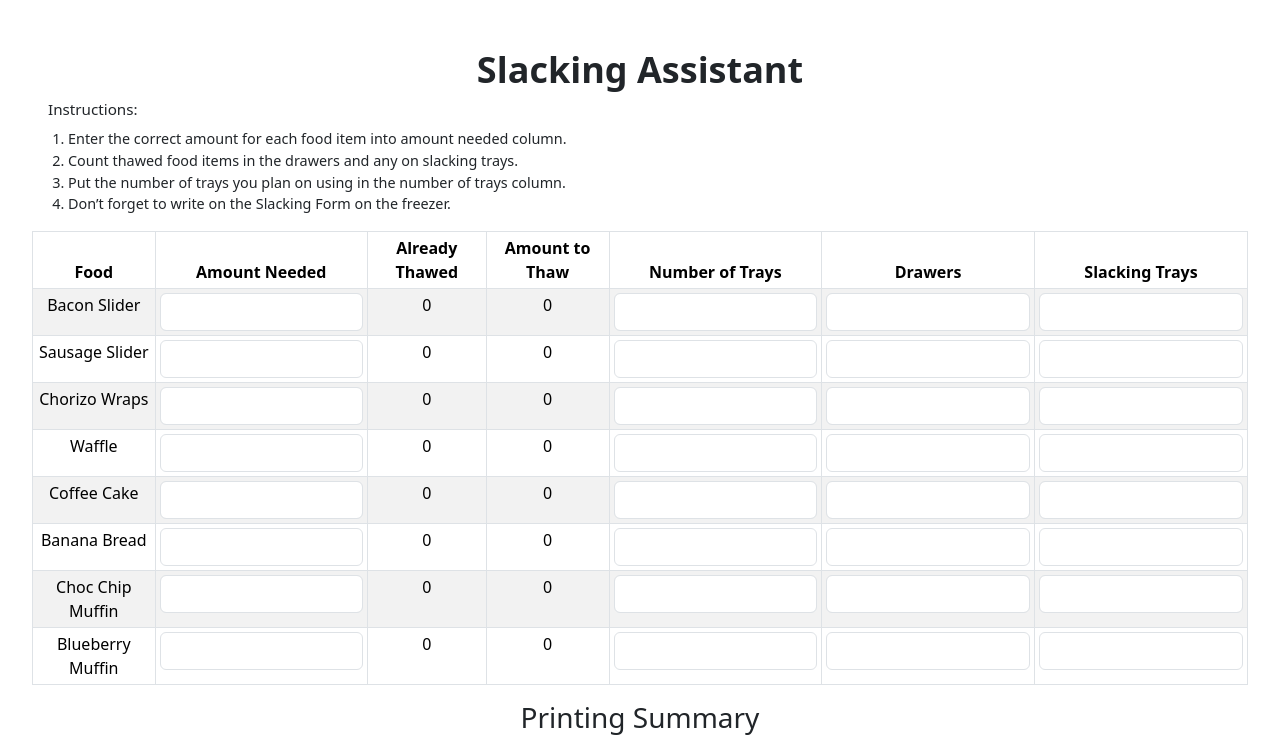
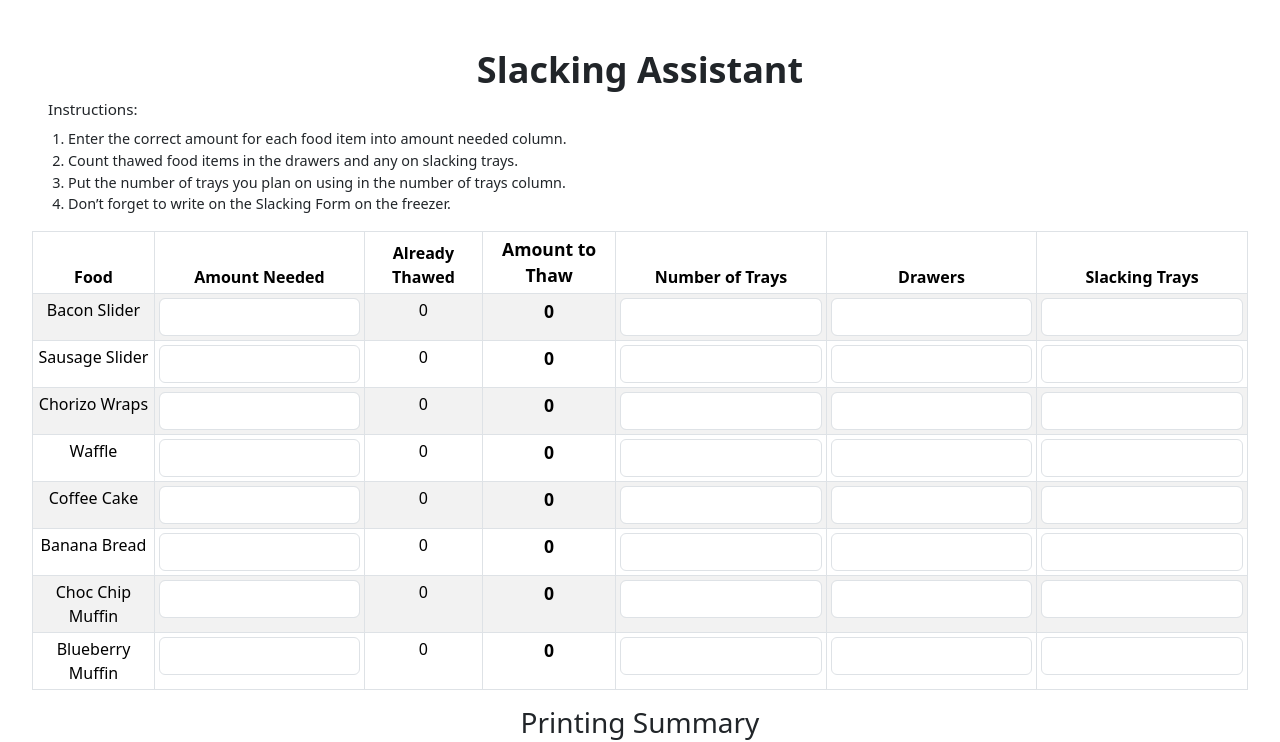
Before and after one commit to clay-odell/SlackingApp, a React (Vite) app: page / in a window 1280 px wide. Shown: the top 742 px of the page. Built offline with nearby package versions, Linux system fonts and the light colour scheme.

Commit message:
updated home to make ATT bold

```diff
--- a/src/Home.css
+++ b/src/Home.css
@@ -71,3 +71,18 @@
   word-break: break-word;
   text-align: left;    /* center numbers */
 }
+
+/* Highlight the "Amount to Thaw" column */
+.amount-to-thaw {
+  font-weight: 700;       /* bold */
+  font-size: 1.1rem;      /* larger text */
+  color: #b22222;         /* optional: make it stand out (firebrick red) */
+  text-align: center;
+}
+
+/* On very small screens, scale it down slightly */
+@media (max-width: 420px) {
+  .amount-to-thaw {
+    font-size: 1rem;
+  }
+}
--- a/src/Home.jsx
+++ b/src/Home.jsx
@@ -53,7 +53,7 @@
                 <th>Food</th>
                 <th>Amount Needed</th>
                 <th>Already Thawed</th>
-                <th>Amount to Thaw</th>
+                <th className="amount-to-thaw">Amount to Thaw</th>
                 <th>Number of Trays</th>
                 <th>Drawers</th>
                 <th>Slacking Trays</th>
@@ -76,7 +76,7 @@
                       />
                     </td>
                     <td>{alreadyThawed}</td>
-                    <td>{amountToThaw >= 0 ? amountToThaw : 0}</td>
+                    <td className="amount-to-thaw">{amountToThaw >= 0 ? amountToThaw : 0}</td>
                     <td>
                       <Form.Control
                         type="number"
```
